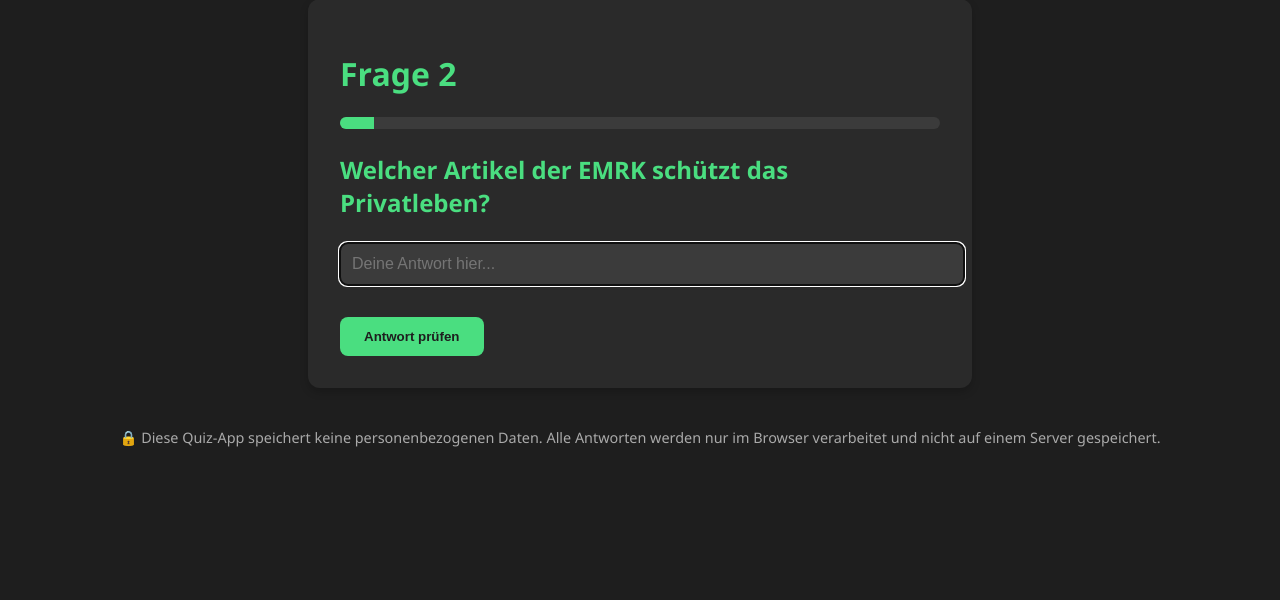
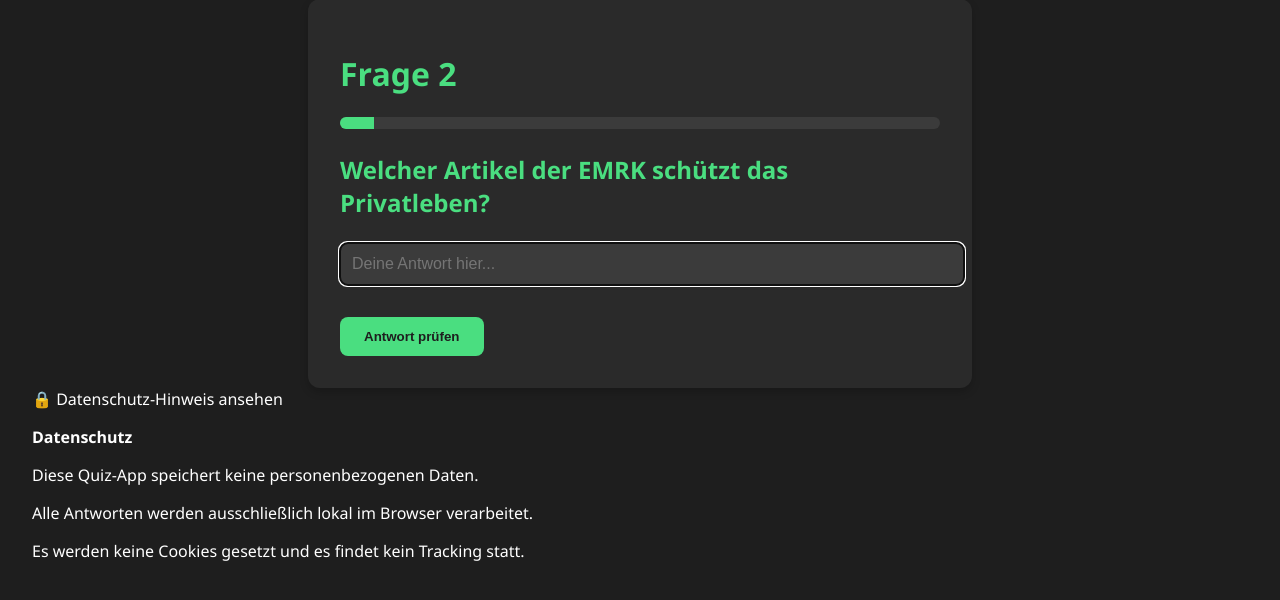
Before and after one commit to sleischel/Datenschutz, a Flask app: page /question/1 in a window 1280 px wide. Shown: the part 88-688 px from the top of the page. Run offline with Flask 3, Linux system fonts and the light colour scheme.

Commit message:
Update quiz.html

```diff
--- a/templates/quiz.html
+++ b/templates/quiz.html
@@ -32,10 +32,14 @@
       </form>
     {% endif %}
   </div>
+    <div class="privacy-notice" onclick="togglePrivacy()">
+  🔒 Datenschutz-Hinweis ansehen
+</div>
+<div id="privacy-details" class="privacy-details hidden">
+  <p><strong>Datenschutz</strong></p>
+  <p>Diese Quiz-App speichert keine personenbezogenen Daten.</p>
+  <p>Alle Antworten werden ausschließlich lokal im Browser verarbeitet.</p>
+  <p>Es werden keine Cookies gesetzt und es findet kein Tracking statt.</p>
+</div>
 </body>
-  <footer>
-  <p style="font-size: 0.9em; text-align: center; margin-top: 40px; color: #aaa;">
-    🔒 Diese Quiz-App speichert keine personenbezogenen Daten. Alle Antworten werden nur im Browser verarbeitet und nicht auf einem Server gespeichert.
-  </p>
-</footer>
 </html>
```
